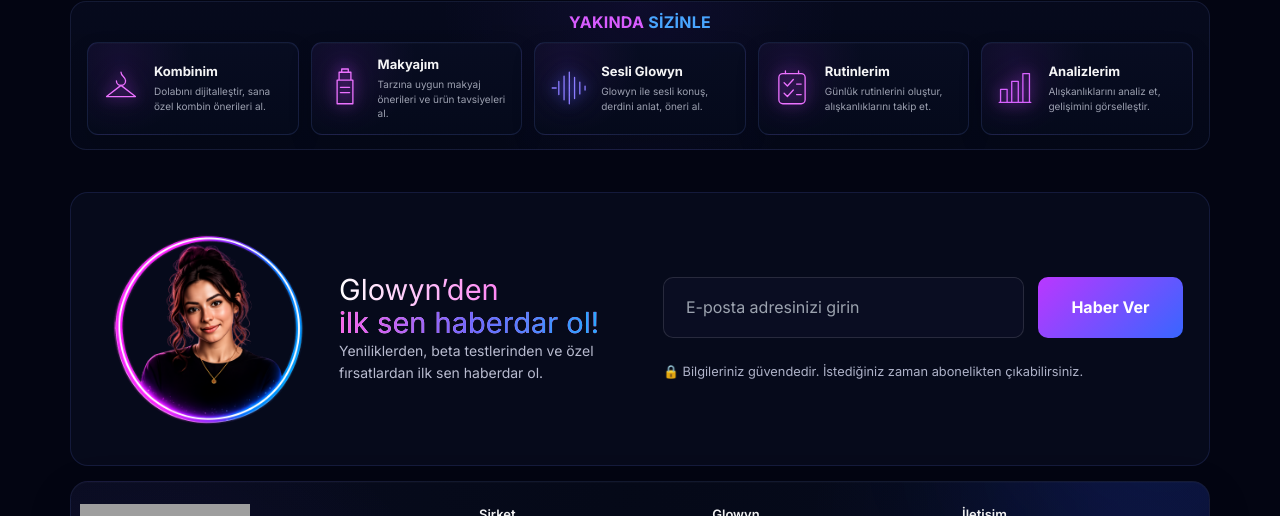
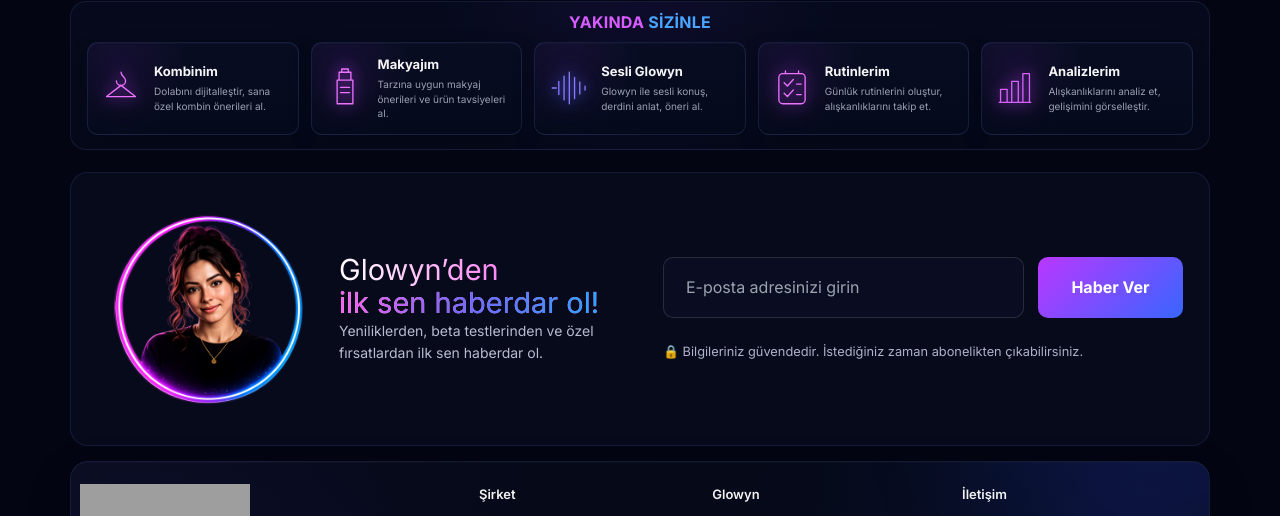
Before and after one commit to kenan-pamuk/kiena-web, a Next.js app: page /glowyn in a window 1280 px wide. Shown: the part 1591-2107 px from the top of the page. Built offline with nearby package versions, Linux system fonts and the light colour scheme; grey boxes are pictures that could not be loaded.

Commit message:
Update globals.css

```diff
--- a/app/globals.css
+++ b/app/globals.css
@@ -343,7 +343,7 @@ body {
   grid-template-columns:220px 1fr 520px;
   align-items:center;
   gap:22px;
-  margin-top:24px;
+  margin-top:4px;
   padding:26px;
   background:rgba(8,12,30,.78);
   border:1px solid var(--line);
```
